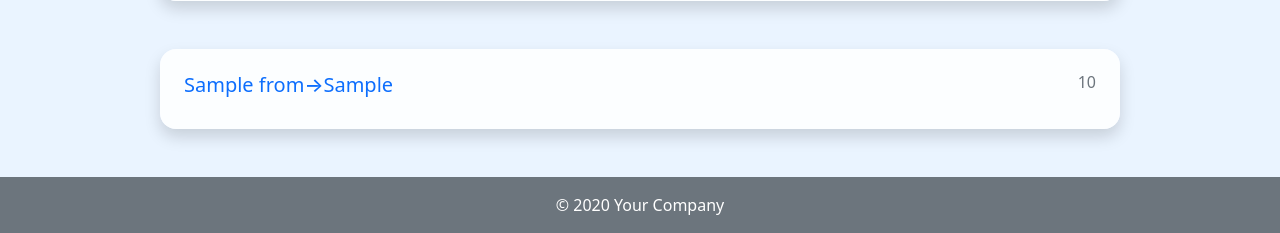
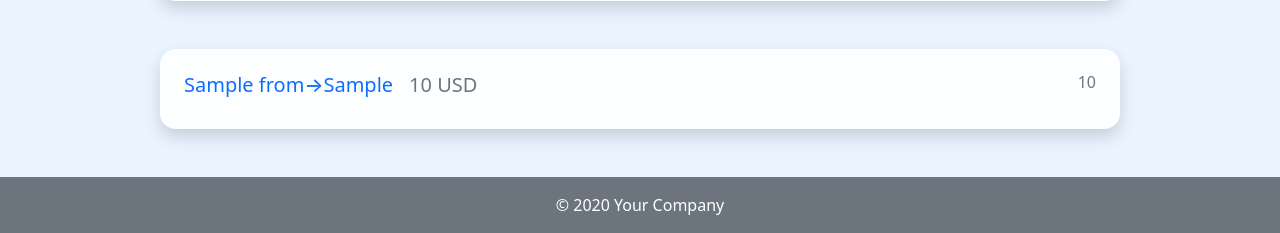
Before and after one commit to Bill-khk/Cross-plane, a Flask app: template templates/index.html in a window 1280 px wide. Shown: the part 653-886 px from the top of the page. Run offline with Flask 3, Linux system fonts and the light colour scheme; the template is opened without the code that fills it: values that come from a table or form of the project are taken from there, most other values are stand-ins (such as "Sample title", 1, 10 or a date in 2020); some libraries are stand-ins or nearby versions.

Commit message:
Cleaning code

```diff
--- a/templates/index.html
+++ b/templates/index.html
@@ -100,7 +100,10 @@
                 <div class="card-blue p-4 mx-auto mb-3" style="max-width: 60rem;">
                     <details>
                         <summary class="d-flex flex-row justify-content-between">
-                            <h5 class="text-primary">{{API_dest['from']}}→{{API_dest['to']}}</h5>
+                            <div class="d-flex flex-row">
+                                <h5 class="text-primary">{{API_dest['from']}}→{{API_dest['to']}}</h5>
+                                <h5 class="text-secondary mx-3">{{API_dest['price']}} {{API_dest['currency']}}</h5>
+                            </div>
                             <h6 class="text-secondary">{{API_dest['duration']}}</h6>
                         </summary>
                         {% if API_dest['route']|length == 1 %}
```
Also changed, not shown: main.py (+13 -9 lines).
